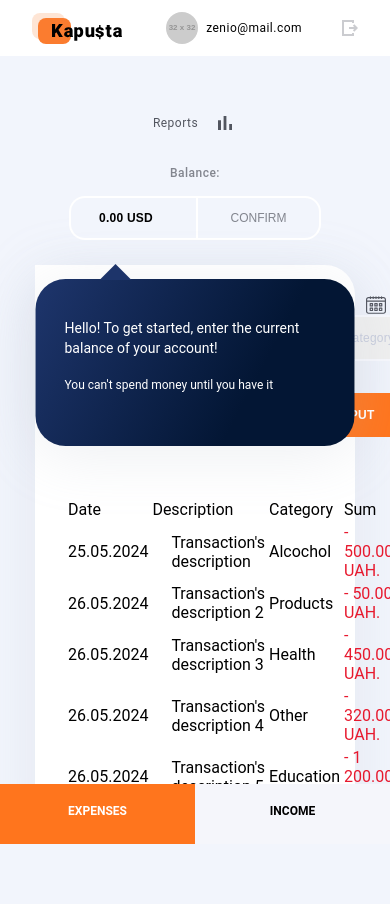
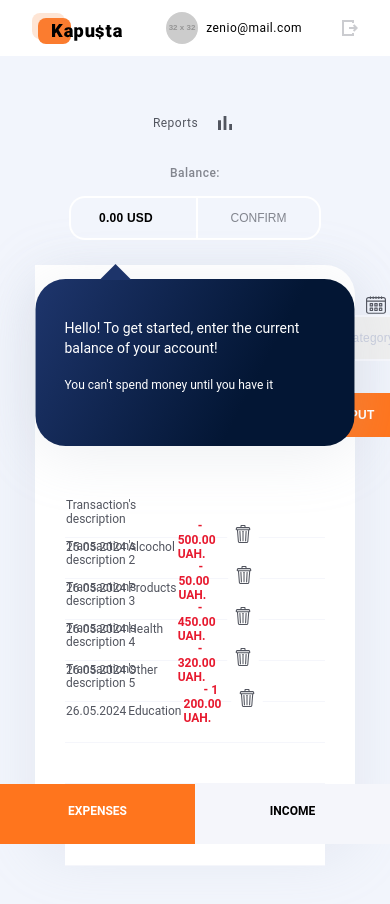
Before and after one commit to 831230/kapusta-architecture, a React (Create React App) app: page / in a window 390 px wide. Both pictures are taken after typing "name@example.com", "Sample123" into the empty fields and a click on the button "LOG IN". Shown: the top 904 px of the page. Before the commit the page ends 844 px from the top, so only its background shows below. Built offline with nearby package versions, Linux system fonts and the light colour scheme.

Commit message:
Add CSS breakpoints

```diff
--- a/src/components/Table/Table.module.css
+++ b/src/components/Table/Table.module.css
@@ -1,12 +1,3 @@
-/* MOBILE CSS RULES */
-
-@media screen and (min-width: 768px) {
-  /* TABLET CSS RULES */
-}
-
-@media screen and (min-width: 1200px) {
-  /* DESKTOP CSS RULES */
-
 .tableBox {
   width: 746px;
   border-spacing: 0;
@@ -72,4 +63,50 @@
   z-index: 2;
   fill: black;
 }
+
+@media screen and (max-width: 576px) {
+  .tableBox {
+    border: none;
+    width: 100%;
   }
+
+  .tableHead {
+    display: none;
+  }
+
+  .tableContainer {
+    border-bottom: 1px solid #f5f6fb;
+    display: grid;
+    grid-template-columns: repeat(5, 1fr);
+    grid-template-rows: repeat(5, 1fr);
+    grid-column-gap: 0px;
+    grid-row-gap: 0px;
+  }
+
+  .tableContainerItem:nth-child(1) {
+    grid-area: 2 / 1 / 3 / 2;
+  }
+  .tableContainerItem:nth-child(2) {
+    grid-area: 1 / 1 / 2 / 3;
+  }
+  .tableContainerItem:nth-child(3) {
+    grid-area: 2 / 2 / 3 / 3;
+  }
+  .tableContainerItem:nth-child(4) {
+    grid-area: 1 / 3 / 3 / 4;
+    align-self: center;
+  }
+  .tableContainerItem:nth-child(5) {
+    grid-area: 1 / 4 / 3 / 5;
+    align-self: center;
+  }
+
+  .tableContainerItem {
+    border-bottom: none;
+    text-align: left;
+  }
+
+  .trashButton {
+    background-color: #fff;
+  }
+}
--- a/src/components/Table/TableExpenses.jsx
+++ b/src/components/Table/TableExpenses.jsx
@@ -82,7 +82,7 @@ export default function DenseTable() {
               </td>
               <td
                 className={css.tableContainerItem}
-                style={{ textAlign: "left", paddingLeft: "20px" }}
+                style={{ textAlign: "left" }}
               >
                 {expense ? expense.description : ""}
               </td>
--- a/src/components/Table/TableIncome.jsx
+++ b/src/components/Table/TableIncome.jsx
@@ -95,7 +95,7 @@ export default function IncomeTable() {
               </td>
               <td
                 className={css.tableContainerItem}
-                style={{ textAlign: "left", paddingLeft: "20px" }}
+                style={{ textAlign: "left" }}
               >
                 {income ? income.description : ""}
               </td>
```
Lines whose indentation alone changed are shown as unchanged.
